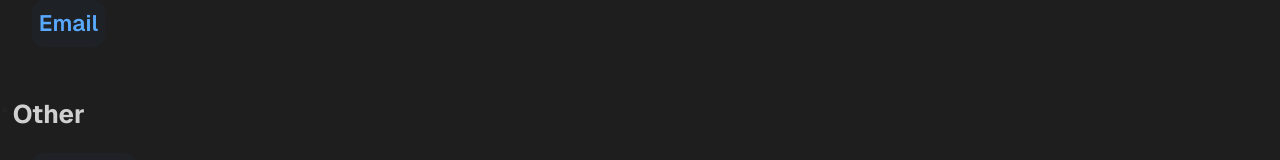
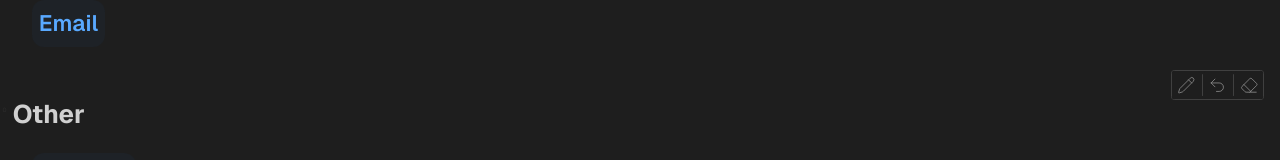
Before and after one commit to frkri/frkri.dev, a SvelteKit app: page / in a window 1280 px wide. Shown: the part 684-844 px from the top of the page. Built offline with nearby package versions, Linux system fonts and the light colour scheme.

Commit message:
Add toolbar

```diff
--- /dev/null
+++ b/src/lib/components/doodle/DoodleTools.svelte
@@ -0,0 +1,67 @@
+<script lang="ts">
+	import { Eraser, Pencil, Undo2 } from 'lucide-svelte';
+</script>
+
+<div>
+	<button><Pencil size="2.5ch" absoluteStrokeWidth={true} /></button>
+	<button><Undo2 size="2.5ch" absoluteStrokeWidth={true} /></button>
+	<button><Eraser size="2.5ch" absoluteStrokeWidth={true} /></button>
+</div>
+
+<style>
+	div {
+		display: flex;
+		justify-content: space-between;
+		gap: 0.2rem;
+
+		max-width: fit-content;
+		position: fixed;
+		bottom: 1rem;
+		right: 1rem;
+
+		border-radius: 0.2rem;
+		border-style: solid;
+		border-width: 1px;
+
+		border-color: var(--background-tertiary);
+		background-color: var(--background-primary);
+
+		& button {
+			position: relative;
+
+			display: flex;
+			align-items: center;
+			justify-content: center;
+
+			border: none;
+			border-radius: 0.1rem;
+			padding: 0.3rem;
+
+			color: var(--text-secondary);
+			background-color: var(--background-primary);
+			transition-property: color, background-color;
+			transition: 150ms ease-in-out;
+
+			&:hover,
+			&:focus {
+				color: var(--text-primary);
+				background-color: var(--background-secondary);
+			}
+		}
+
+		& button:not(:last-child)::after {
+			position: absolute;
+			top: 10%;
+			left: calc(100% + 0.1rem);
+
+			display: block;
+			content: '';
+
+			background-color: var(--background-tertiary);
+			height: 80%;
+			width: 0.5px;
+
+			border-radius: 1rem;
+		}
+	}
+</style>
--- a/src/routes/+layout.svelte
+++ b/src/routes/+layout.svelte
@@ -1,5 +1,6 @@
 <script lang="ts">
 	import { version } from '$app/environment';
+	import DoodleToolBar from '$lib/components/doodle/DoodleTools.svelte';
 	import '../app.css';
 	import '../global.css';
 
@@ -13,6 +14,7 @@
 <main>
 	<slot />
 </main>
+<DoodleToolBar />
 <a href={repo} tabindex="-1" aria-hidden="true">{version}</a>
 
 <style>
```
